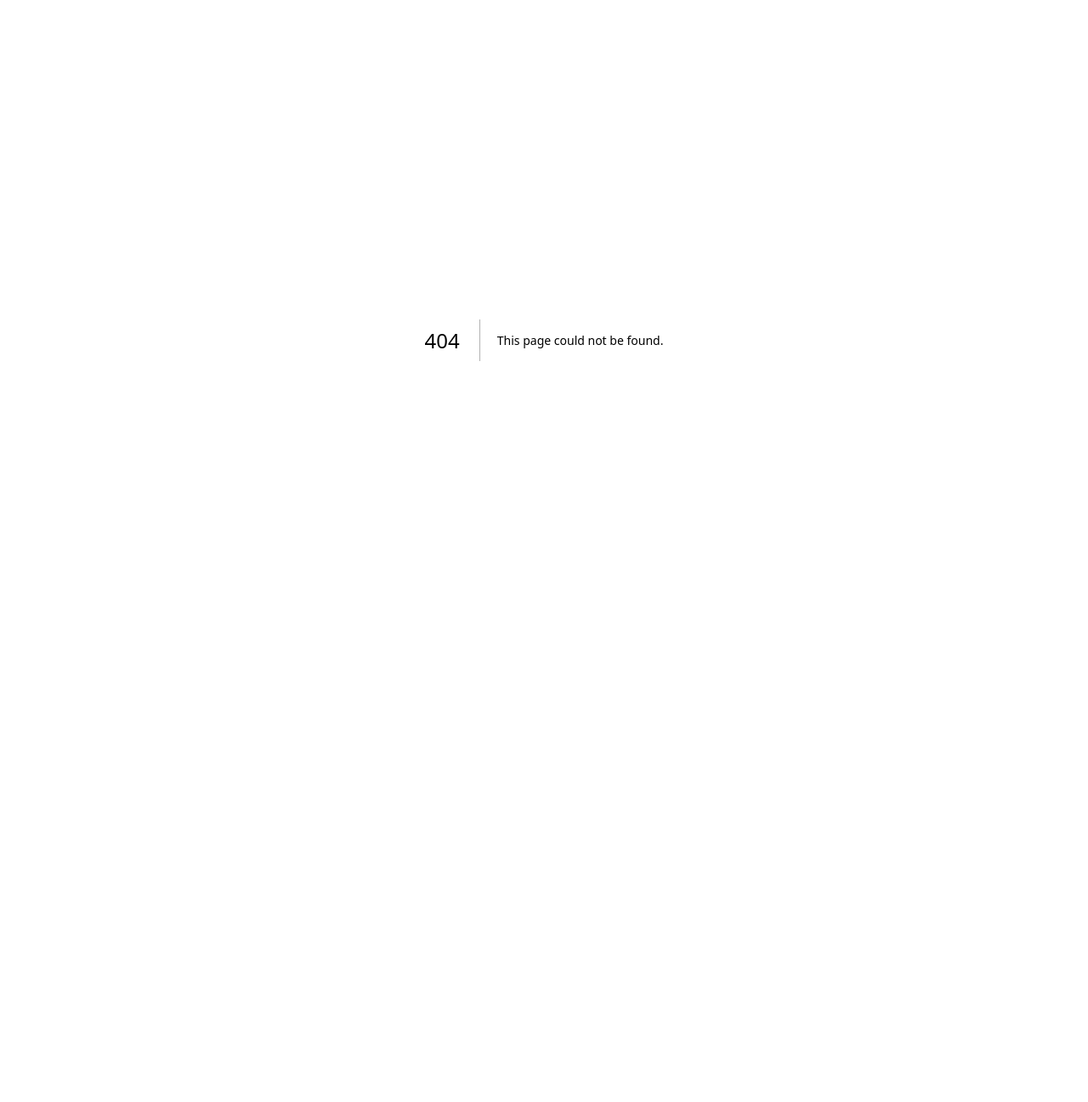
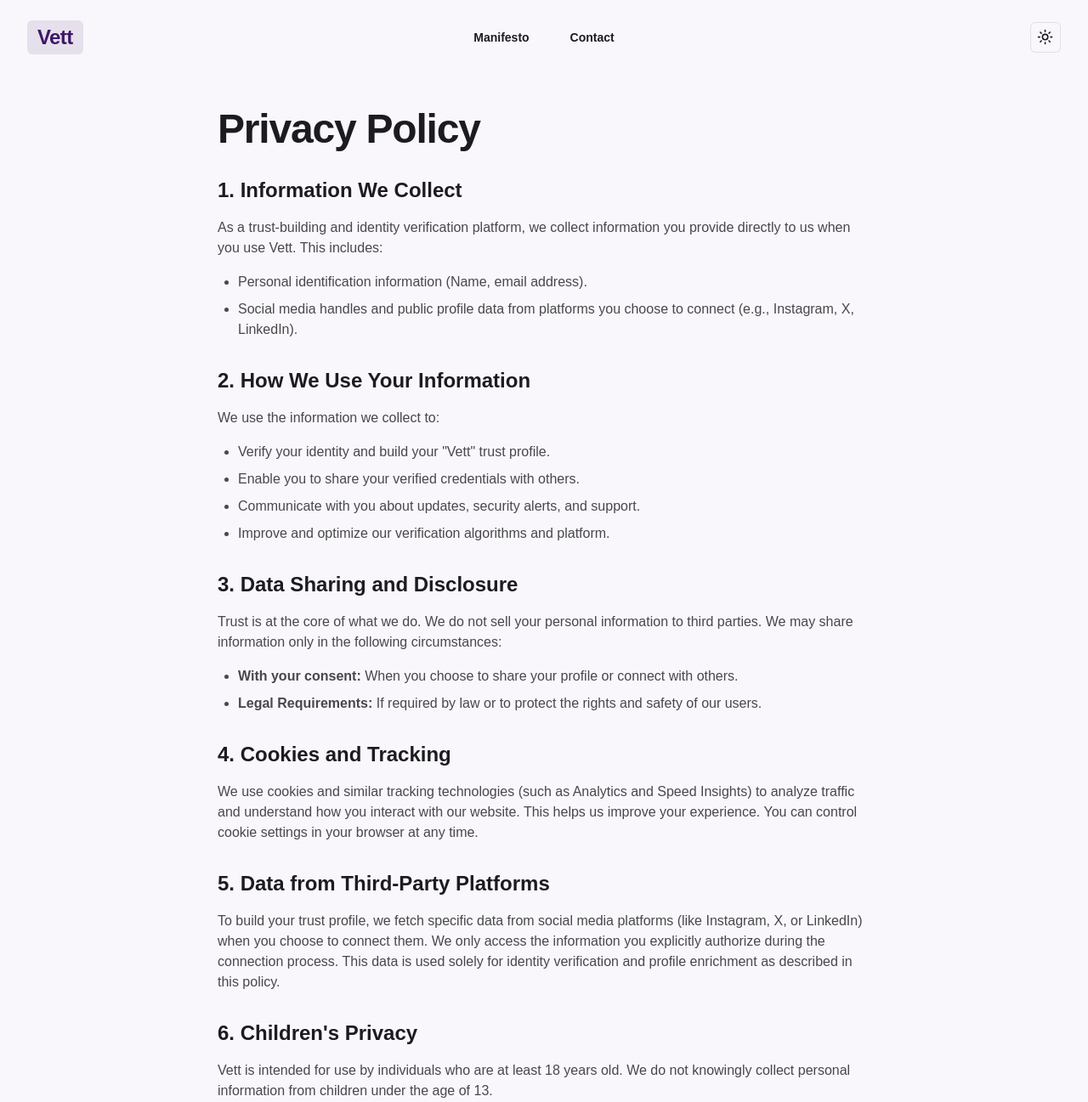
Before and after one commit to Nambike/VettLandingPage, a Next.js app: page /privacy in a window 1280 px wide. Before the commit this address had no page. Shown: the top 1297 px of the page at 85% size. Before the commit the page ends 800 px from the top, so only its background shows below. Built offline with nearby package versions, Linux system fonts and the light colour scheme.

Commit message:
feat: added privacy policy

```diff
--- /dev/null
+++ b/src/app/privacy/page.tsx
@@ -0,0 +1,102 @@
+import { Navbar } from "@/components/Navbar";
+import { Footer } from "@/components/Footer";
+
+export default function PrivacyPage() {
+  return (
+    <div className="flex flex-col min-h-screen">
+      <Navbar />
+      <main className="flex-1 pt-32 pb-16 px-6 lg:px-8">
+        <div className="mx-auto max-w-3xl">
+          <h1 className="text-4xl font-extrabold tracking-tight text-foreground sm:text-5xl mb-8">
+            Privacy Policy
+          </h1>
+
+          <div className="prose prose-invert max-w-none space-y-8 text-foreground/80">
+            <section>
+              <h2 className="text-2xl font-bold text-foreground mb-4">1. Information We Collect</h2>
+              <p>
+                As a trust-building and identity verification platform, we collect information you provide directly to us when you use Vett. This includes:
+              </p>
+              <ul className="list-disc pl-6 space-y-2 mt-4">
+                <li>Personal identification information (Name, email address).</li>
+                <li>Social media handles and public profile data from platforms you choose to connect (e.g., Instagram, X, LinkedIn).</li>
+                {/* <li>Verification documents and data you submit to establish your trust profile.</li> */}
+              </ul>
+            </section>
+
+            <section>
+              <h2 className="text-2xl font-bold text-foreground mb-4">2. How We Use Your Information</h2>
+              <p>
+                We use the information we collect to:
+              </p>
+              <ul className="list-disc pl-6 space-y-2 mt-4">
+                <li>Verify your identity and build your "Vett" trust profile.</li>
+                {/* <li>Maintain our public registry of verified identities (only if you opt-in).</li> */}
+                <li>Enable you to share your verified credentials with others.</li>
+                <li>Communicate with you about updates, security alerts, and support.</li>
+                <li>Improve and optimize our verification algorithms and platform.</li>
+              </ul>
+            </section>
+
+            <section>
+              <h2 className="text-2xl font-bold text-foreground mb-4">3. Data Sharing and Disclosure</h2>
+              <p>
+                Trust is at the core of what we do. We do not sell your personal information to third parties. We may share information only in the following circumstances:
+              </p>
+              <ul className="list-disc pl-6 space-y-2 mt-4">
+                <li><strong>With your consent:</strong> When you choose to share your profile or connect with others.</li>
+                {/* <li><strong>Service Providers:</strong> We may work with trusted partners to perform identity verification or host our services.</li> */}
+                <li><strong>Legal Requirements:</strong> If required by law or to protect the rights and safety of our users.</li>
+              </ul>
+            </section>
+
+            <section>
+              <h2 className="text-2xl font-bold text-foreground mb-4">4. Cookies and Tracking</h2>
+              <p>
+                We use cookies and similar tracking technologies (such as Analytics and Speed Insights) to analyze traffic and understand how you interact with our website. This helps us improve your experience. You can control cookie settings in your browser at any time.
+              </p>
+            </section>
+
+            <section>
+              <h2 className="text-2xl font-bold text-foreground mb-4">5. Data from Third-Party Platforms</h2>
+              <p>
+                To build your trust profile, we fetch specific data from social media platforms (like Instagram, X, or LinkedIn) when you choose to connect them. We only access the information you explicitly authorize during the connection process. This data is used solely for identity verification and profile enrichment as described in this policy.
+              </p>
+            </section>
+
+            <section>
+              <h2 className="text-2xl font-bold text-foreground mb-4">6. Children's Privacy</h2>
+              <p>
+                Vett is intended for use by individuals who are at least 18 years old. We do not knowingly collect personal information from children under the age of 13.
+              </p>
+            </section>
+
+            <section>
+              <h2 className="text-2xl font-bold text-foreground mb-4">7. Data Security</h2>
+              <p>
+                We implement industry-standard security measures to protect your data from unauthorized access, alteration, or disclosure. However, no method of transmission over the internet is 100% secure, and we cannot guarantee absolute security.
+              </p>
+            </section>
+
+            <section>
+              <h2 className="text-2xl font-bold text-foreground mb-4">8. Your Choices and Contact</h2>
+              <p>
+                You can manage your profile settings to control what information is public. If you have any questions about this Privacy Policy or wish to request the deletion of your data, please contact us at:
+              </p>
+              <p className="mt-4">
+                <a href="/contact" className="text-primary hover:underline font-semibold">Contact Us Page</a>
+              </p>
+            </section>
+
+            <section>
+              <p className="text-sm text-foreground/60 italic">
+                Last Updated: {new Date().toLocaleDateString('en-US', { month: 'long', day: 'numeric', year: 'numeric' })}
+              </p>
+            </section>
+          </div>
+        </div>
+      </main>
+      <Footer />
+    </div>
+  );
+}
--- a/src/components/Footer.tsx
+++ b/src/components/Footer.tsx
@@ -15,8 +15,8 @@ export function Footer() {
         <nav className="flex gap-x-8 text-sm leading-6 text-foreground/80 font-medium">
           <Link href="/#manifesto" className="hover:text-primary transition-colors">Manifesto</Link>
           <Link href="/contact" className="hover:text-primary transition-colors">Contact Us</Link>
-          {/* <Link href="#" className="hover:text-primary transition-colors">Privacy Policy</Link>
-          <Link href="#" className="hover:text-primary transition-colors">Terms of Service</Link> */}
+          <Link href="/privacy" className="hover:text-primary transition-colors">Privacy Policy</Link>
+          {/* <Link href="#" className="hover:text-primary transition-colors">Terms of Service</Link> */}
         </nav>
         <div className="flex gap-x-6">
           <a href="https://www.instagram.com/join.vett/" target="_blank" rel="noopener noreferrer" className="text-foreground/60 hover:text-primary transition-colors">
```
